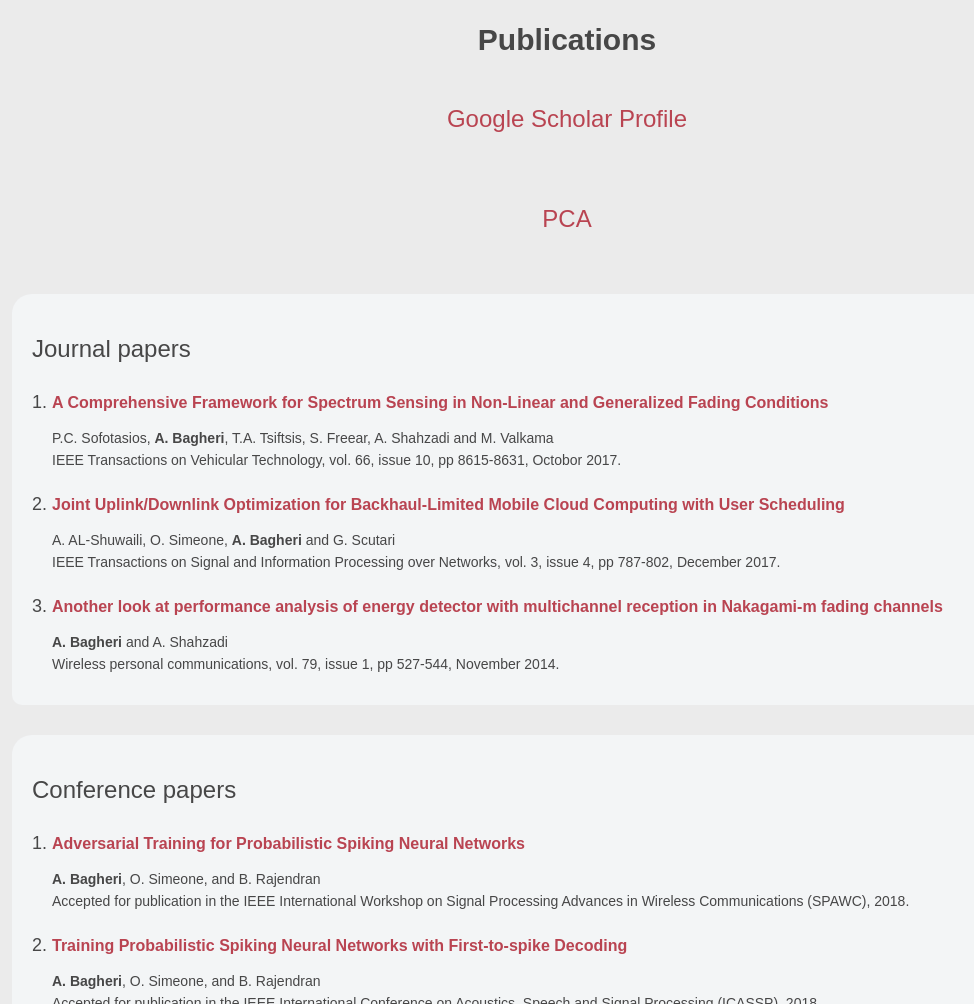
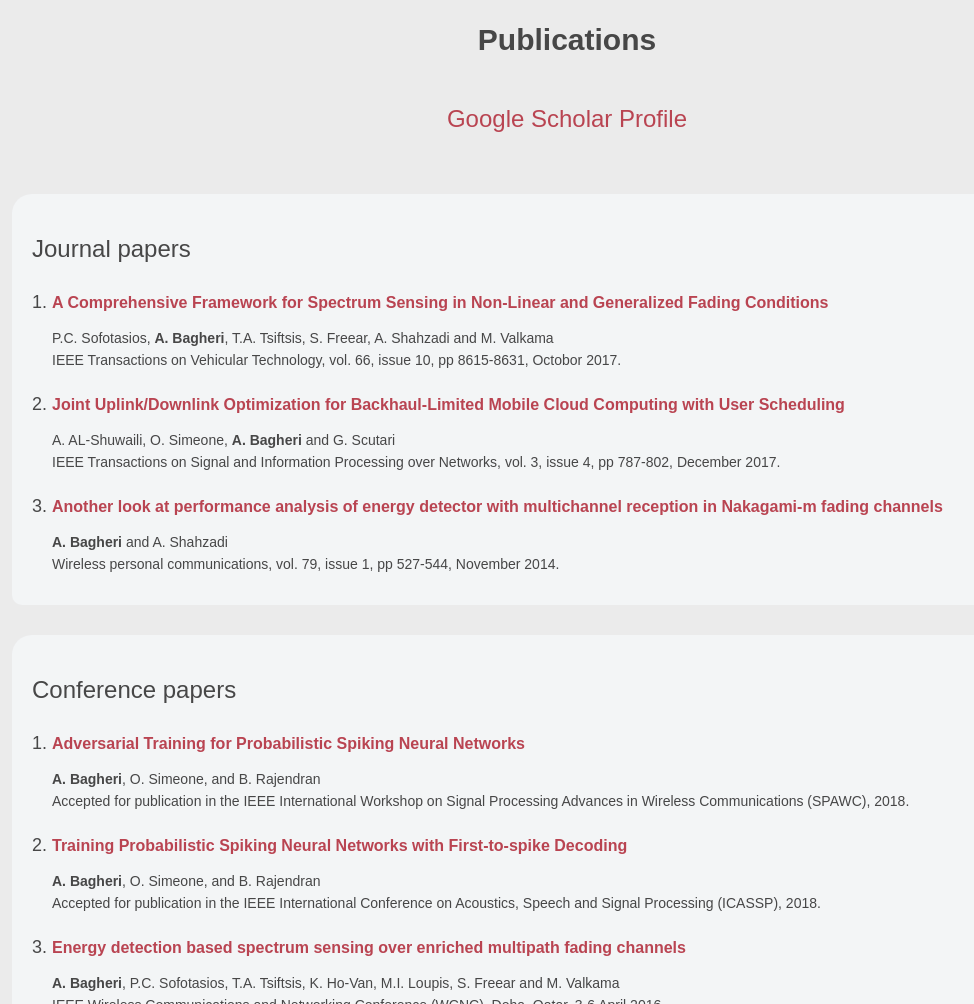
Before and after one commit to alireza365/alireza.github.io, a plain HTML site: page index.html in a window 1280 px wide. Shown: the part 2551-3555 px from the top of the page, without its empty margins (73-1047 px from the left). Drawn offline with Linux system fonts and the light colour scheme; files that its build step writes are made by us from their sources.

Commit message:
Update index.html

```diff
--- a/index.html
+++ b/index.html
@@ -297,8 +297,6 @@
         <h2 class="resint2"><b>Publications</b></h2>
 
 				<h3 class = "pub1"> <a href = "https://scholar.google.com/citations?user=_l5J4ccAAAAJ&hl=en" target="_blank">Google Scholar Profile </a></h3>
-
-				<h3 class = "pub1"> <a href = "https://github.com/alireza365/alireza365.github.io/blob/master/_posts/PCA.md" target="_blank">PCA </a></h3>
 			</div>
 		</div>
 
```
